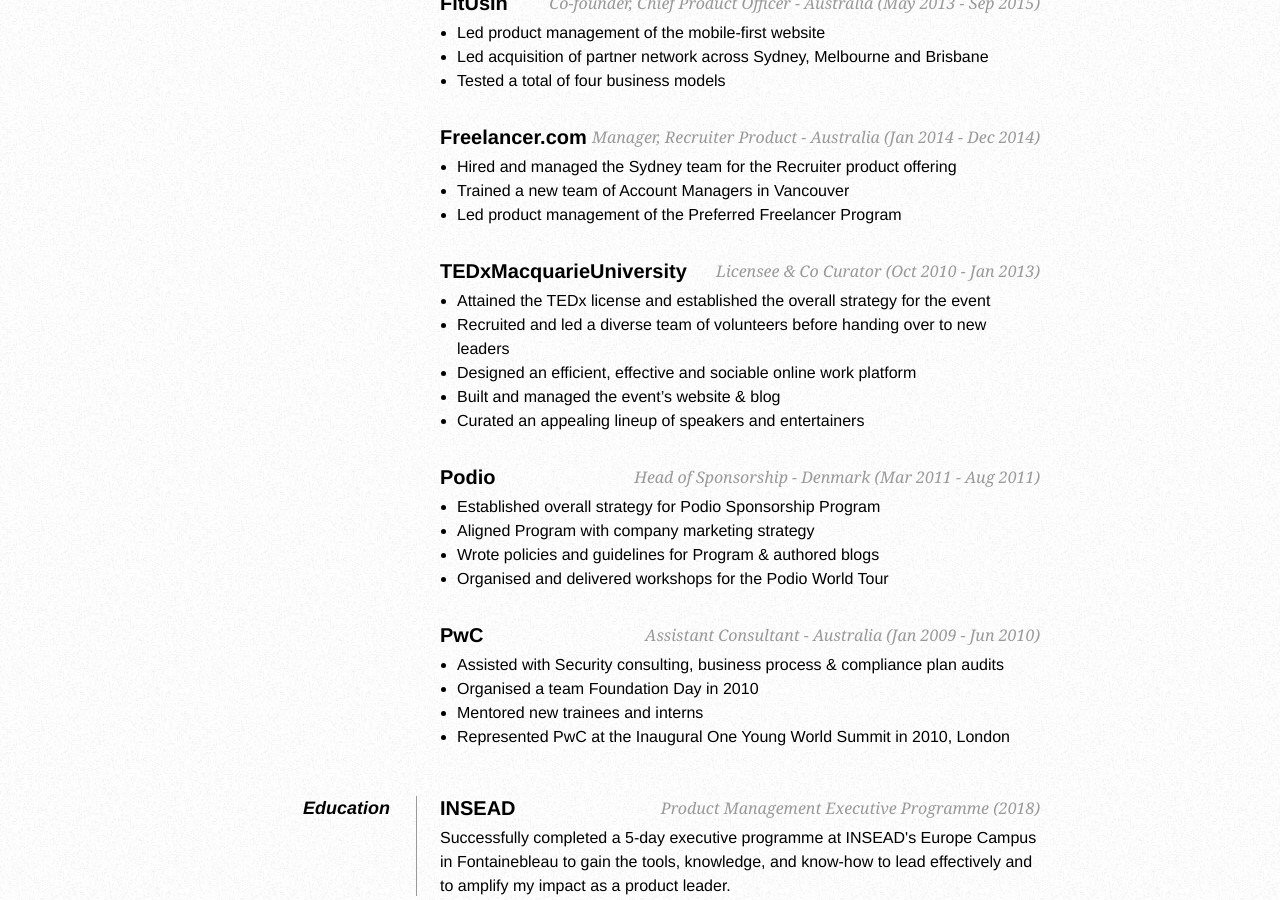
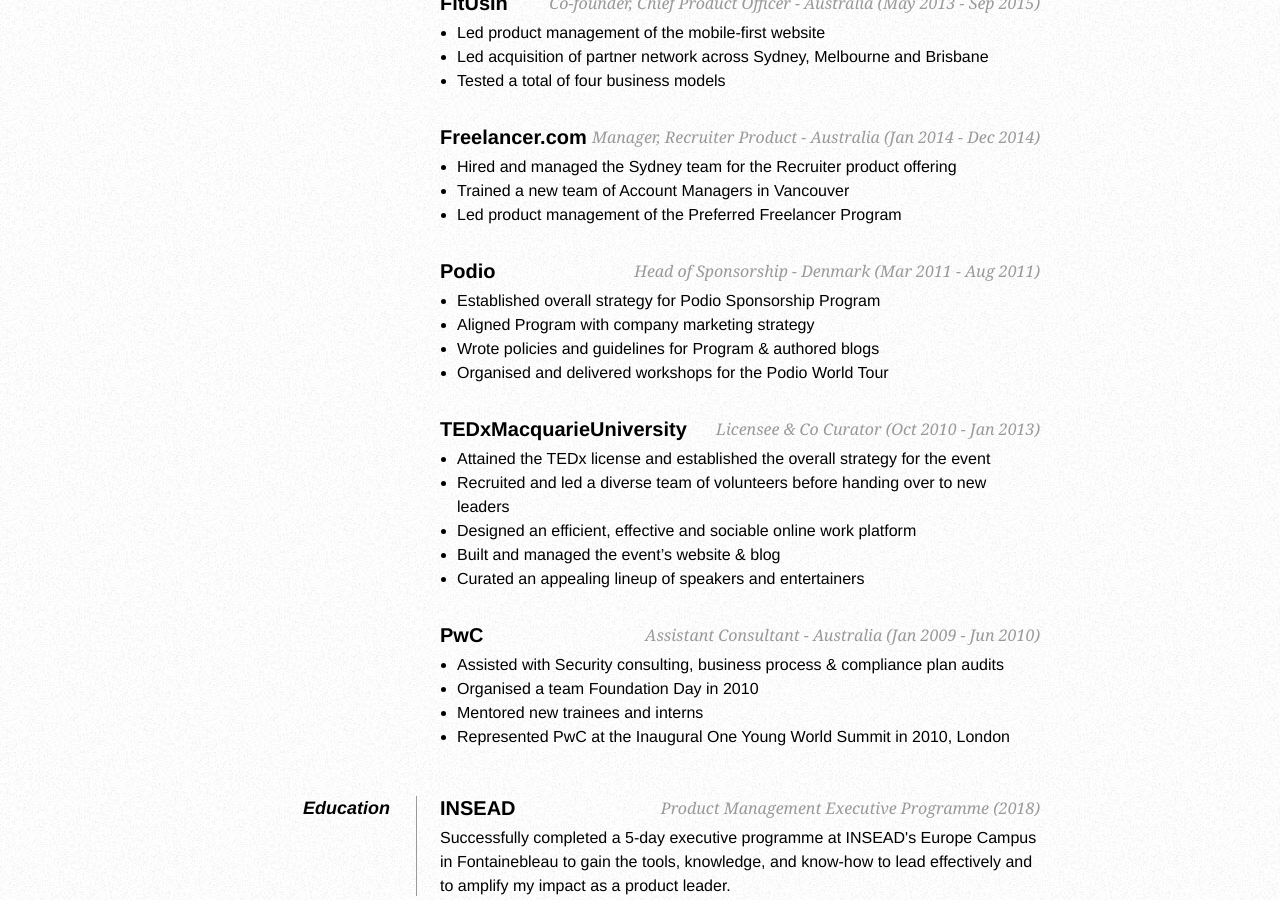
Before and after one commit to liamdarmody/liamdarmody.github.io, a Jekyll site: the page built from resume.html, in a window 1280 px wide and 900 px high, scrolled down 781 px. Built offline with Jekyll 4.4.1, drawn with Linux system fonts in a browser that asks for light colours; Markdown is read by kramdown in place of the engine named in the settings; some of the changed lines change nothing that is shown.

Commit message:
Update resume.html

```diff
--- a/resume.html
+++ b/resume.html
@@ -64,6 +64,14 @@
         <li>Led product management of the Preferred Freelancer Program</li>
       </ul>
 
+      <h2>Podio <span>Head of Sponsorship - Denmark (Mar 2011 - Aug 2011)</span></h2>
+      <ul>
+        <li>Established overall strategy for Podio Sponsorship Program</li>
+        <li>Aligned Program with company marketing strategy</li>
+        <li>Wrote policies and guidelines for Program &amp; authored blogs</li>
+        <li>Organised and delivered workshops for the Podio World Tour</li>
+      </ul>
+
       <h2>TEDxMacquarieUniversity <span>Licensee &amp; Co Curator (Oct 2010 - Jan 2013)</span></h2>
       <ul>
         <li>Attained the TEDx license and established the overall strategy for the event</li>
@@ -71,14 +79,6 @@
         <li>Designed an efficient, effective and sociable online work platform</li>
         <li>Built and managed the event’s website &amp; blog</li>
         <li>Curated an appealing lineup of speakers and entertainers</li>
-      </ul>
-
-      <h2>Podio <span>Head of Sponsorship - Denmark (Mar 2011 - Aug 2011)</span></h2>
-      <ul>
-        <li>Established overall strategy for Podio Sponsorship Program</li>
-        <li>Aligned Program with company marketing strategy</li>
-        <li>Wrote policies and guidelines for Program &amp; authored blogs</li>
-        <li>Organised and delivered workshops for the Podio World Tour</li>
       </ul>
 
       <h2>PwC <span>Assistant Consultant - Australia (Jan 2009 - Jun 2010)</span></h2>
```
